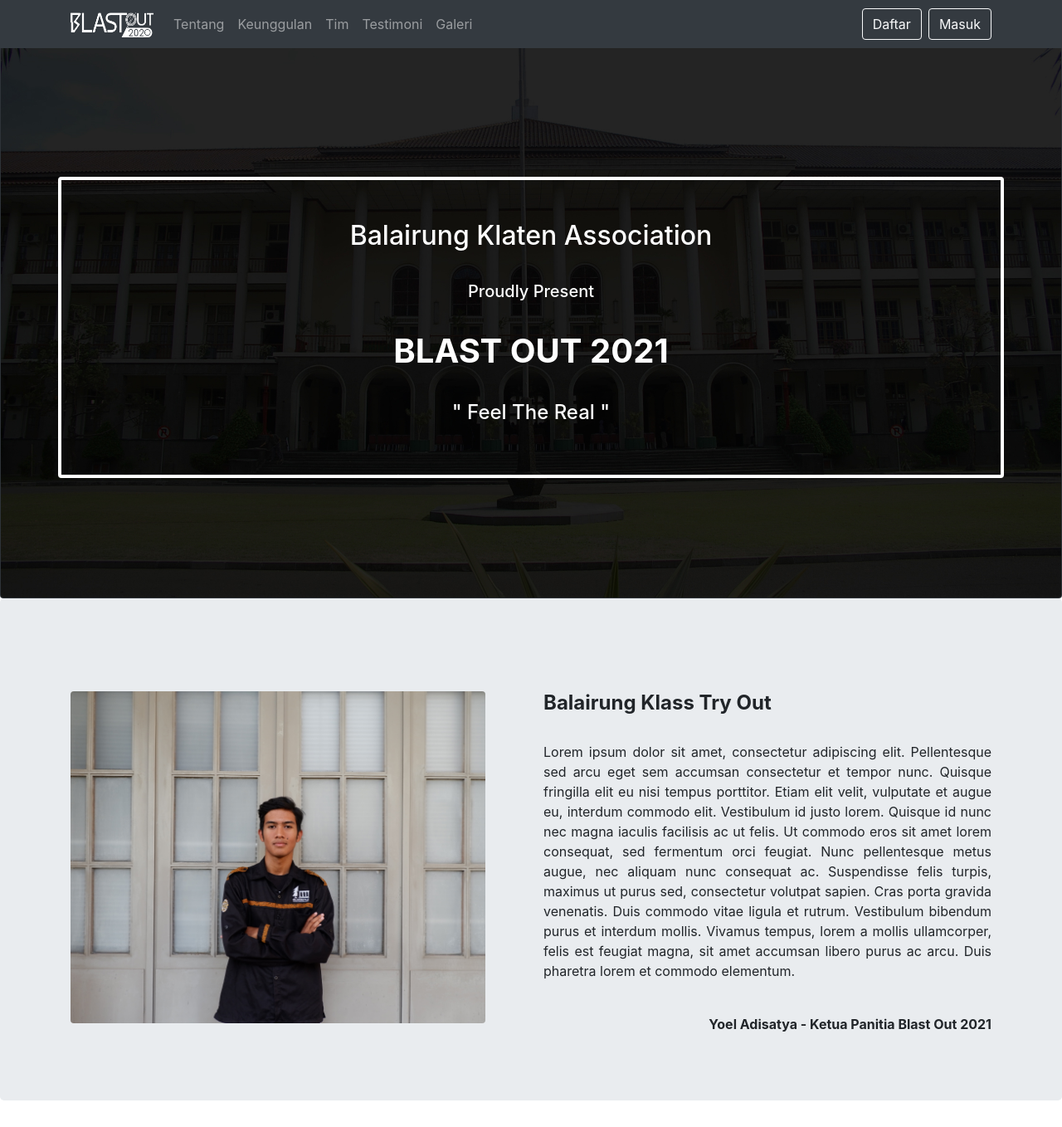
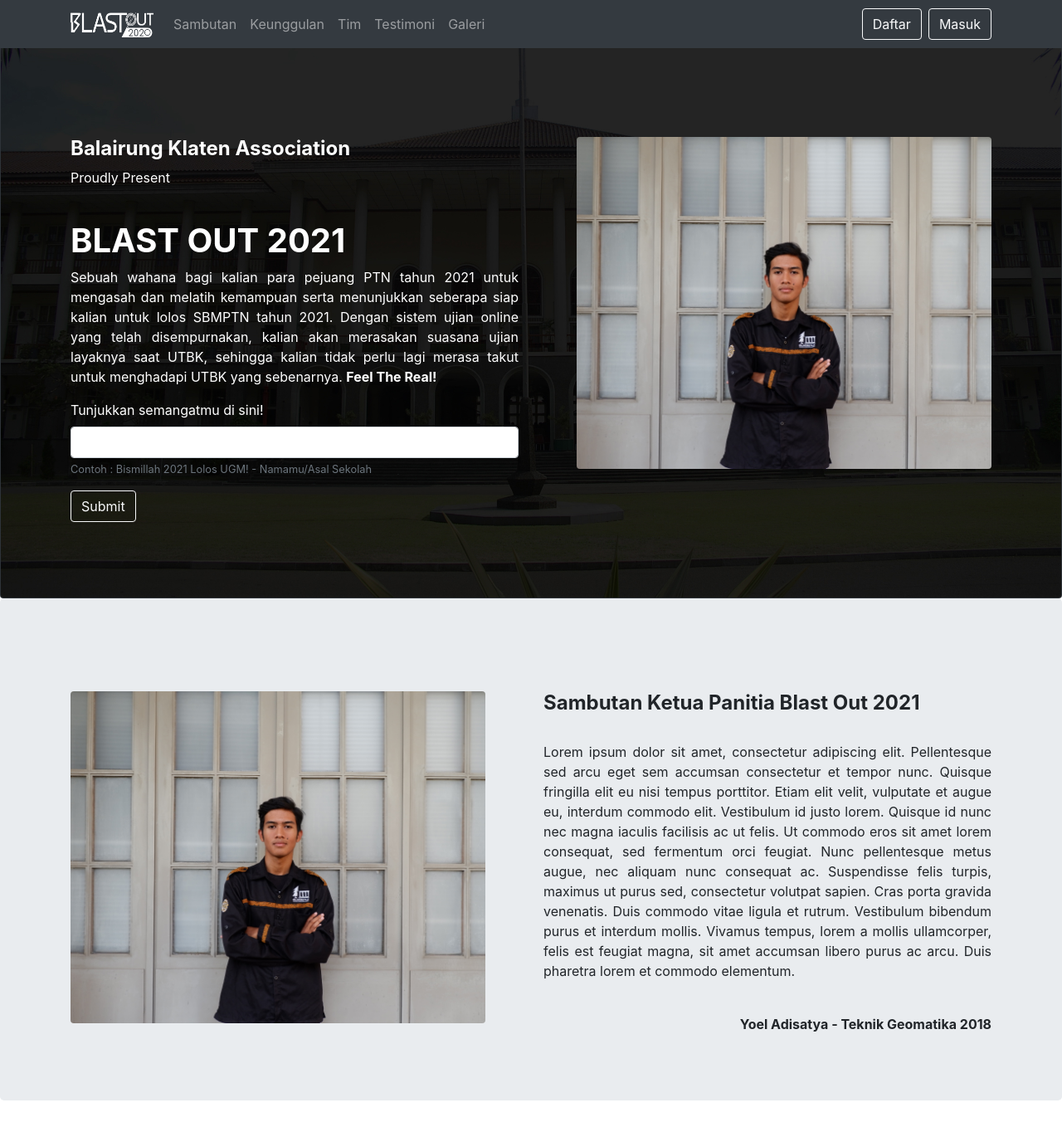
Before and after one commit to wejhe/blastout-2021, a CodeIgniter app: page /blastout/ in a window 1280 px wide. Shown: the whole page at 83% size. Run offline with CodeIgniter, Linux system fonts and the light colour scheme.

Commit message:
Update welcome.php
Update :
1. Landing Page UI
2. Spirit Form

```diff
--- a/application/views/welcome.php
+++ b/application/views/welcome.php
@@ -37,7 +37,7 @@ require_once('intern.php');
 			</button>
 			<div class="collapse navbar-collapse" id="navbarNavAltMarkup">
 				<div class="navbar-nav">
-					<a class="nav-item nav-link" href="#tentang">Tentang</a>
+					<a class="nav-item nav-link" href="#sambutan">Sambutan</a>
 					<a class="nav-item nav-link" href="#keunggulan">Keunggulan</a>
 					<a class="nav-item nav-link" href="#tim">Tim</a>
 					<a class="nav-item nav-link" href="#testimoni">Testimoni</a>
@@ -54,22 +54,35 @@ require_once('intern.php');
 	<div class="card bg-dark text-white">
   		<img src="<?php echo base_url('intern/img/balairung.jpg')?>" class="card-img" alt="balairung">
   		<div class="card-img-overlay">
-			<br><br><br><br><br><br><br><br>
-			<div class="container" style="border:4px solid white; border-radius:4px;">
-				<br><br>
-				<h2 align="center" class="card-title">Balairung Klaten Association</h2>
-				<br>
-				<h5 align="center" class="card-title">Proudly Present</h5>
-				<br>
-				<h1 align="center" class="card-title"><b>BLAST OUT 2021</b></h1>
-				<br>
-				<h4 align="center" class="card-title">" Feel The Real "</h4>
-				<br><br>
+			<br><br><br><br><br><br>
+			<div class="container">
+				<div class="row">
+					<div class="col">
+						<h4><b>Balairung Klaten Association</b></h4>
+						<p>Proudly Present</p>
+						<br>
+						<h1><strong>BLAST OUT 2021</strong></h1>
+						<p align="justify">Sebuah wahana bagi kalian para pejuang PTN tahun 2021 untuk mengasah dan melatih kemampuan serta menunjukkan seberapa siap kalian untuk lolos SBMPTN tahun 2021. Dengan sistem ujian online yang telah disempurnakan, kalian akan merasakan suasana ujian layaknya saat UTBK, sehingga kalian tidak perlu lagi merasa takut untuk menghadapi UTBK yang sebenarnya. <strong>Feel The Real!</strong></p>
+						<form>
+  							<div class="form-group">
+    							<label for="semangat">Tunjukkan semangatmu di sini!</label>
+    							<input type="text" class="form-control" id="semangat" aria-describedby="spirit">
+    							<small id="spirit" class="form-text text-muted">Contoh : Bismillah 2021 Lolos UGM! - Namamu/Asal Sekolah</small>
+  							</div>
+							<button type="submit" class="btn btn-outline-light">Submit</button>
+						</form>
+					</div>
+					<div class="col">
+						<p align="right">
+							<img class="rounded" src="<?php echo base_url('intern/img/ketua.jpg')?>" width="500" height="400" alt="brand">
+						</p>
+					</div>
+				</div>
 			</div>
   		</div>
 	</div>
 
-	<div class="jumbotron" id="tentang">
+	<div class="jumbotron" id="sambutan">
 		<div class="container">
 			<br><br>
 			<div class="row">
@@ -77,11 +90,11 @@ require_once('intern.php');
 					<img class="rounded" src="<?php echo base_url('intern/img/ketua.jpg')?>" width="500" height="400" alt="brand">
 				</div>
 				<div class="col">
-					<h4><b>Balairung Klass Try Out</b></h4>
+					<h4><b>Sambutan Ketua Panitia Blast Out 2021</b></h4>
 					<br>
 					<p align="justify">Lorem ipsum dolor sit amet, consectetur adipiscing elit. Pellentesque sed arcu eget sem accumsan consectetur et tempor nunc. Quisque fringilla elit eu nisi tempus porttitor. Etiam elit velit, vulputate et augue eu, interdum commodo elit. Vestibulum id justo lorem. Quisque id nunc nec magna iaculis facilisis ac ut felis. Ut commodo eros sit amet lorem consequat, sed fermentum orci feugiat. Nunc pellentesque metus augue, nec aliquam nunc consequat ac. Suspendisse felis turpis, maximus ut purus sed, consectetur volutpat sapien. Cras porta gravida venenatis. Duis commodo vitae ligula et rutrum. Vestibulum bibendum purus et interdum mollis. Vivamus tempus, lorem a mollis ullamcorper, felis est feugiat magna, sit amet accumsan libero purus ac arcu. Duis pharetra lorem et commodo elementum.</p>
 					<br>
-					<p align="right"><strong>Yoel Adisatya - Ketua Panitia Blast Out 2021</strong></p>
+					<p align="right"><strong>Yoel Adisatya - Teknik Geomatika 2018</strong></p>
 				</div>
  			</div>
 		</div>
```
